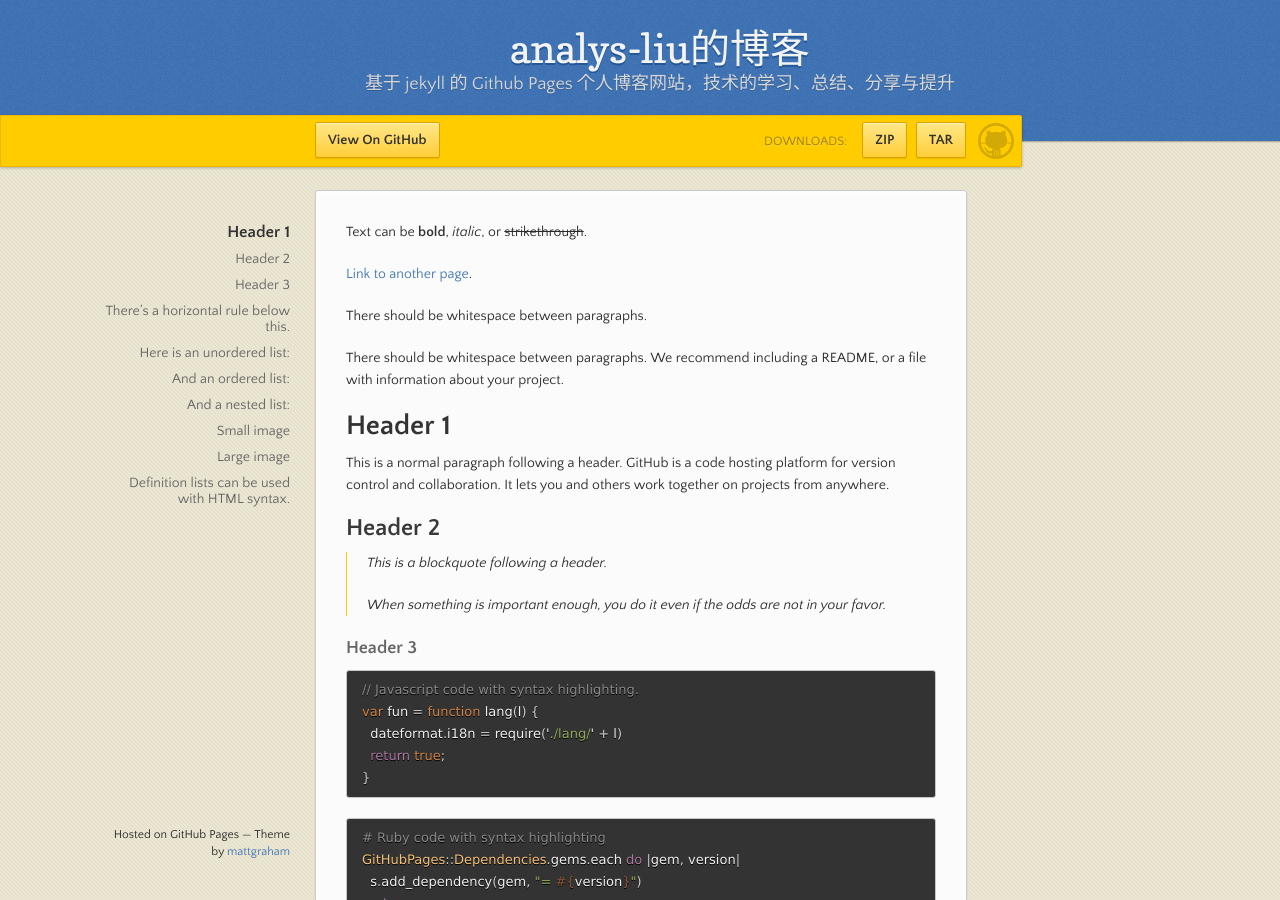
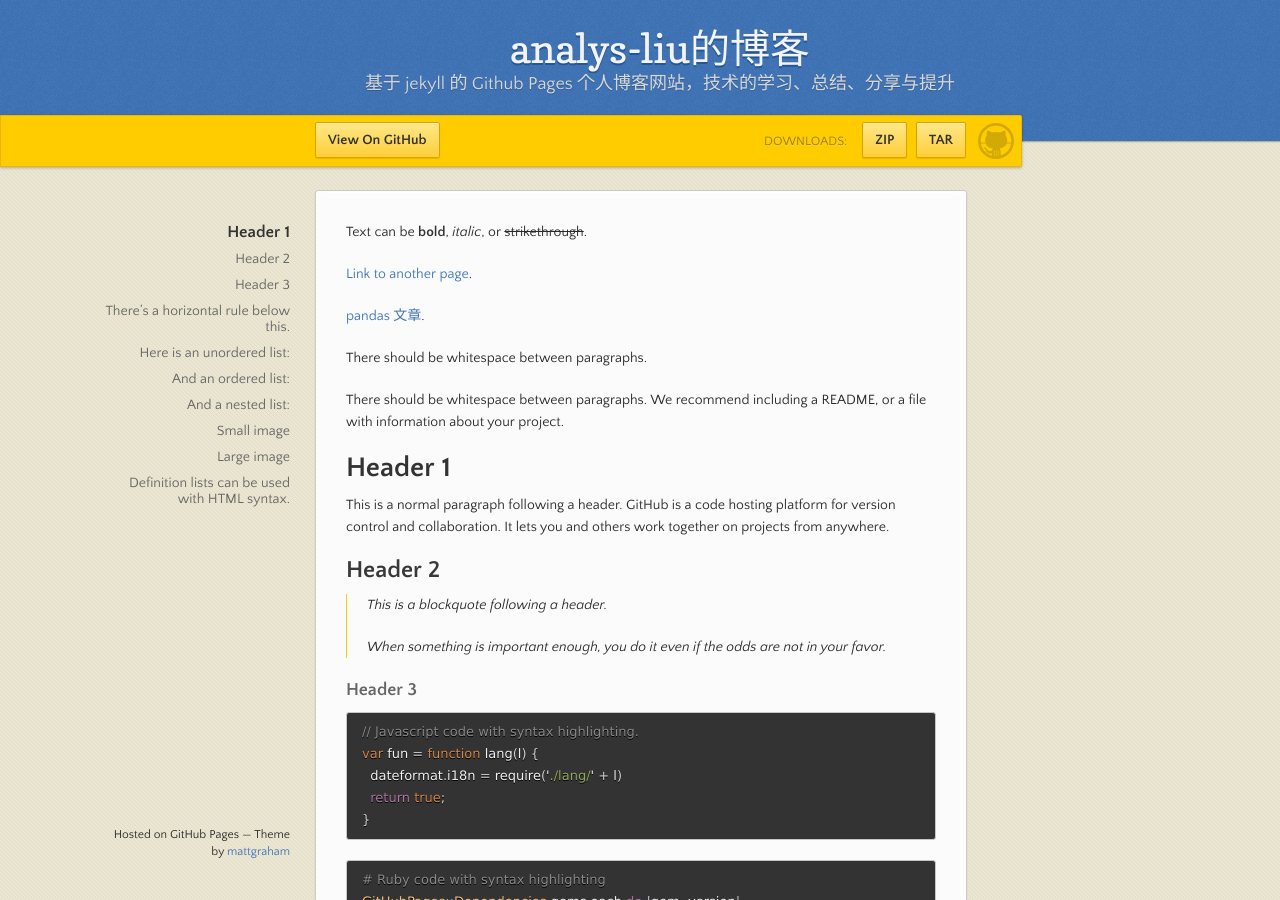
Before and after one commit to analy-liu/analy-liu.github.io, a Jekyll site: the page built from index.md, in a window 1280 px wide and 900 px high. Built offline with Jekyll 4.4.1, drawn with Linux system fonts in a browser that asks for light colours.

Commit message:
添加文章链接

```diff
--- a/index.md
+++ b/index.md
@@ -5,6 +5,8 @@ layout: default
 Text can be **bold**, _italic_, or ~~strikethrough~~.
 
 [Link to another page](./another-page.html).
+
+[pandas 文章](./_posts/2022-06-01-pandas-note.html).
 
 There should be whitespace between paragraphs.
 
```
